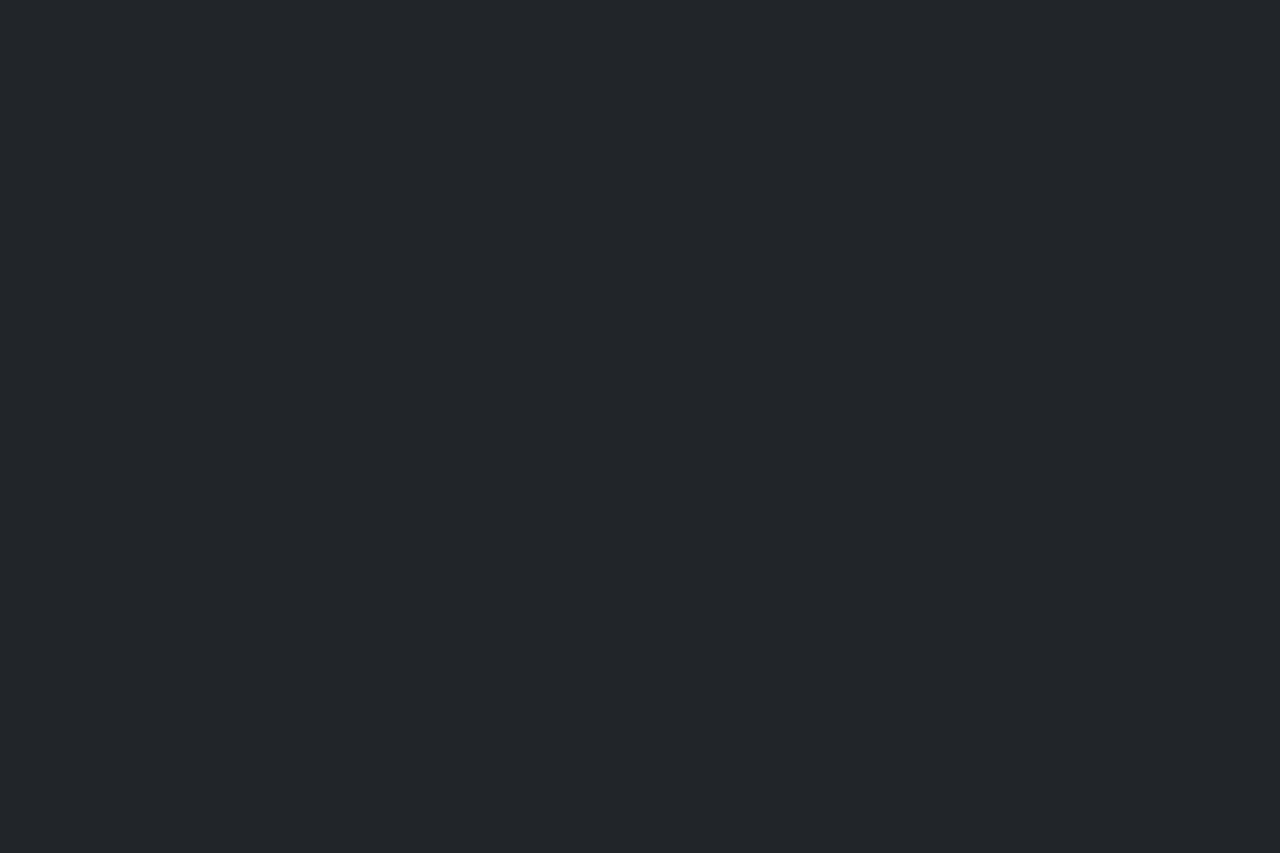
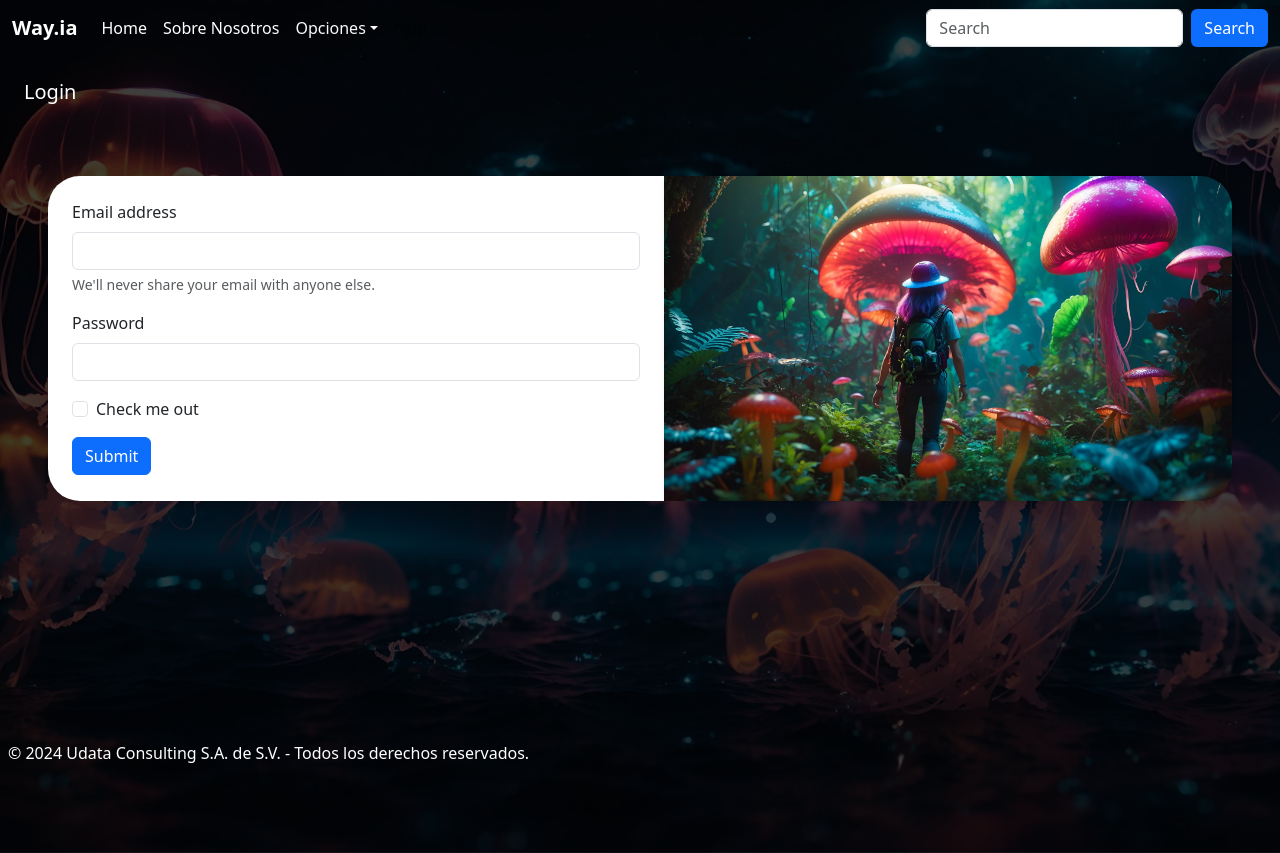
Before and after one commit to Chris3riel/ImageGeneratorReact, a React (Vite) app: page /Login in a window 1280 px wide. Before the commit this address had no page. Before the commit the page ends 800 px from the top, so only its background shows below. Built offline with nearby package versions, Linux system fonts and the light colour scheme.

Commit message:
Integracion Componente Login

```diff
--- a/src/App.tsx
+++ b/src/App.tsx
@@ -4,6 +4,7 @@ import Dashboard from "./components/Dashboard";
 import ImageGenerator from "./components/ImageGenerator";
 import SobreNosotros from "./components/SobreNosotros";
 import SignIn from "./components/SignIn";
+import LogIn from "./components/LogIn";
 
 function App () {
   return (
@@ -14,6 +15,7 @@ function App () {
         <Route path="/image" element={< ImageGenerator/>}/>
         <Route path="/nosotros" element={<SobreNosotros/>}/>
         <Route path="/Registro" element={<SignIn/>}/>
+        <Route path="/Login" element={<LogIn/>}/>
       </Routes>
     </BrowserRouter>
   );
--- /dev/null
+++ b/src/components/LogIn.tsx
@@ -0,0 +1,62 @@
+import Footer from "./Footer";
+import Navbar from "./Navbar";
+import "./Dashboard.css";
+
+function LogIn(){
+    return(
+        <>
+        <section className="position-relative min-vh-100 square-in-hesitate-animation">
+            <div className="position-relative z-2">
+                <Navbar/>
+
+                <main className="position-relative">
+
+                <h5 className="border-2 text-white m-4">Login</h5>
+
+                <div className="row w-100 h-100 p-5 g-0 square-in-hesitate-animation">
+
+                    {/*Columna 1*/}
+                    <div className="col bg-white rounded-start-5 p-4">
+
+                        <form>
+                            <div className="mb-3">
+                                <label  className="form-label">Email address</label>
+                                <input type="email" className="form-control" id="exampleInputEmail1" aria-describedby="emailHelp"/>
+                                <div id="emailHelp" className="form-text">We'll never share your email with anyone else.</div>
+                            </div>
+                            <div className="mb-3">
+                                <label className="form-label">Password</label>
+                                <input type="password" className="form-control" id="exampleInputPassword1"/>
+                            </div>
+                            <div className="mb-3 form-check">
+                                <input type="checkbox" className="form-check-input" id="exampleCheck1"/>
+                                <label className="form-check-label">Check me out</label>
+                            </div>
+
+                            <button type="submit" className="btn btn-primary">Submit</button>
+
+                        </form>
+                    </div>
+
+                    {/*Columna 2*/}
+                    <div className="col h-100 w-100">
+                        <img className="h-100 w-100 rounded-end-5 shadow-sm" src="../../img/FemaleAdventurer1.webp" alt="" />
+                    </div>
+
+                </div>
+
+                </main>
+
+                <Footer/>
+            </div>
+
+            <img className="position-absolute top-0 w-100 h-100 object-fit-cover img-fluid" src="../../img/Jellyfish.webp" alt="" />
+
+            <div className="position-absolute top-0 w-100 h-100 opacity-75 bg-black"></div>
+
+        </section>
+        </>
+    );
+}
+
+export default LogIn
--- a/src/components/Navbar.tsx
+++ b/src/components/Navbar.tsx
@@ -3,38 +3,53 @@ function Navbar(){
     return (
         <nav className="navbar navbar-expand-lg bg-transparent">
           <div className="container-fluid">
+
             <a className="navbar-brand text-white fw-bold" href="#">Way.ia</a>
+
             <button className="navbar-toggler" type="button" data-bs-toggle="collapse" data-bs-target="#navbarSupportedContent" aria-controls="navbarSupportedContent" aria-expanded="false" aria-label="Toggle navigation">
               <span className="navbar-toggler-icon"></span>
             </button>
+
             <div className="collapse navbar-collapse" id="navbarSupportedContent">
+
               <ul className="navbar-nav me-auto mb-2 mb-lg-0">
+
                 <li className="nav-item">
                   <a className="nav-link active text-white" aria-current="page" href="/">Home</a>
                 </li>
+
                 <li className="nav-item">
                   <a className="nav-link text-white" href="/nosotros">Sobre Nosotros</a>
                 </li>
+
                 <li className="nav-item dropdown">
+
                   <a className="nav-link dropdown-toggle text-light" href="#" role="button" data-bs-toggle="dropdown" aria-expanded="false">
                     Opciones
                   </a>
+
                   <ul className="dropdown-menu">
                     <li><a className="dropdown-item" href="/Registro">Registrarse</a></li>
-            <li><a className="dropdown-item" href="#">Iniciar Sesión</a></li>
+                    <li><a className="dropdown-item" href="/Login">Iniciar Sesión</a></li>
                     <li><hr className="dropdown-divider"/></li>
                     <li><a className="dropdown-item" href="#">Reportar un problema</a></li>
                   </ul>
+
                 </li>
+
                 <li className="nav-item">
                   <a className="nav-link disabled text-black-50" aria-disabled="true">help</a>
                 </li>
+
               </ul>
+
               <form className="d-flex" role="search">
                 <input className="form-control me-2" type="search" placeholder="Search" aria-label="Search"/>
                 <button className="btn bg-primary text-white" type="submit">Search</button>
               </form>
+
             </div>
+
           </div>
         </nav>
     );
```
Lines whose indentation alone changed are shown as unchanged.
